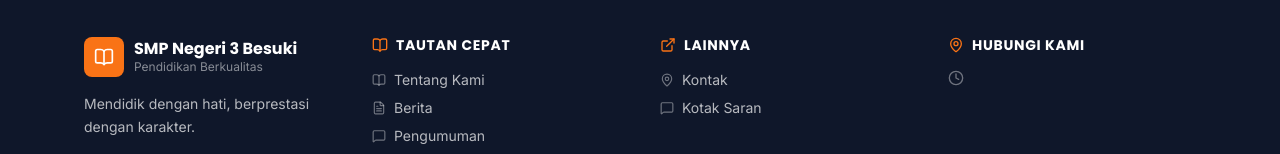
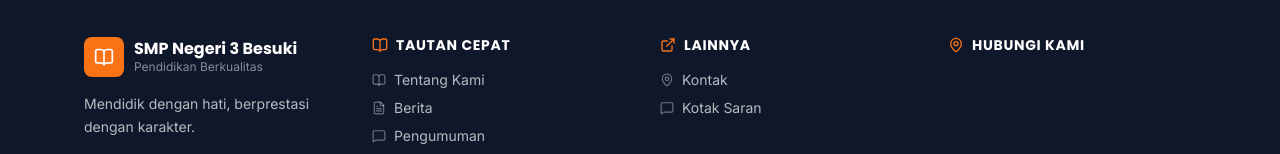
Before and after one commit to bayusetiadji07/website-sekolah, a React (Vite) app: page /masuk in a window 1280 px wide. Shown: the part 636-790 px from the top of the page. Built offline with nearby package versions, Linux system fonts and the light colour scheme; no server answers; the database is empty.

Commit message:
fix: jam operasional footer ambil dari data admin

```diff
--- a/src/components/Footer.jsx
+++ b/src/components/Footer.jsx
@@ -152,9 +152,12 @@ export default function Footer() {
                   </a>
                 </li>
               )}
-              <li className="flex items-center gap-2.5 text-sm">
-                <Clock className="w-4 h-4 text-white/40 shrink-0" />
-              </li>
+              {pengaturan?.jam_operasional && (
+                <li className="flex items-center gap-2.5 text-sm">
+                  <Clock className="w-4 h-4 text-white/40 shrink-0" />
+                  <span>{pengaturan.jam_operasional}</span>
+                </li>
+              )}
             </ul>
           </div>
         </div>
```
